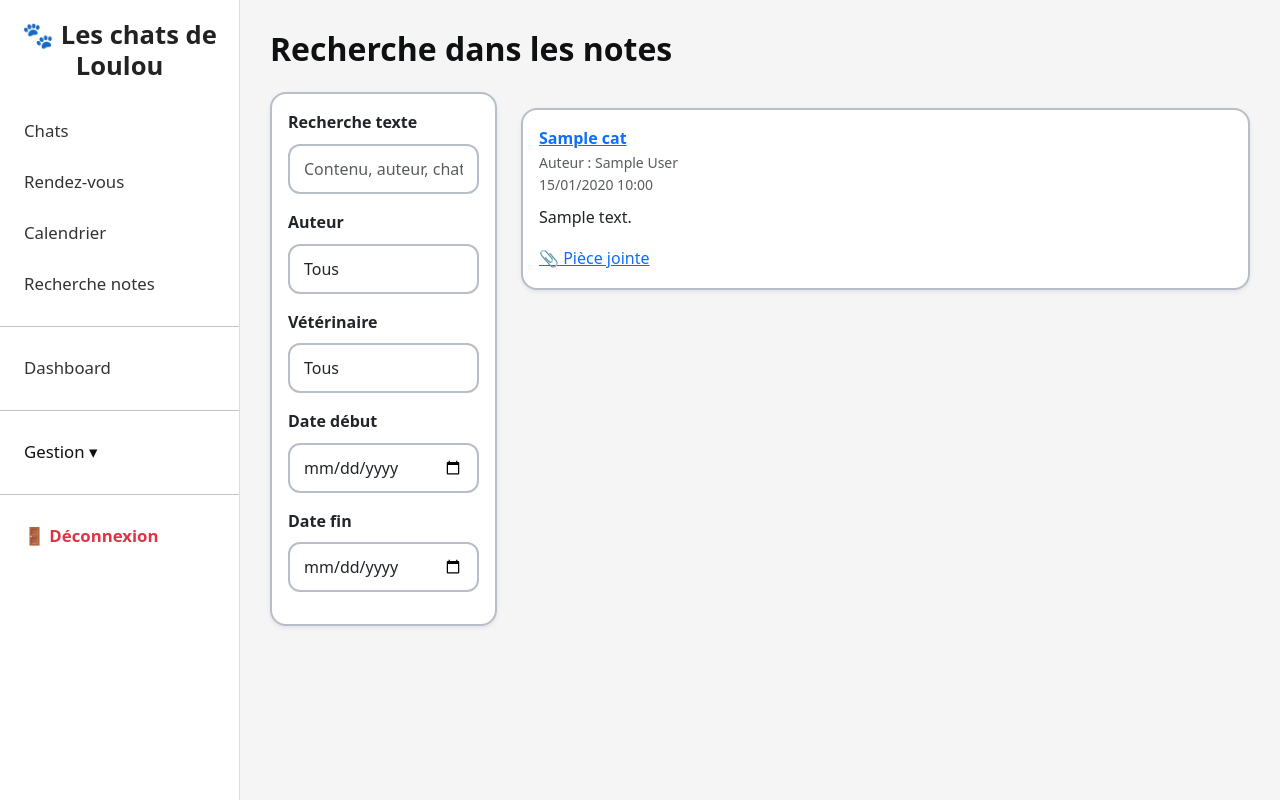
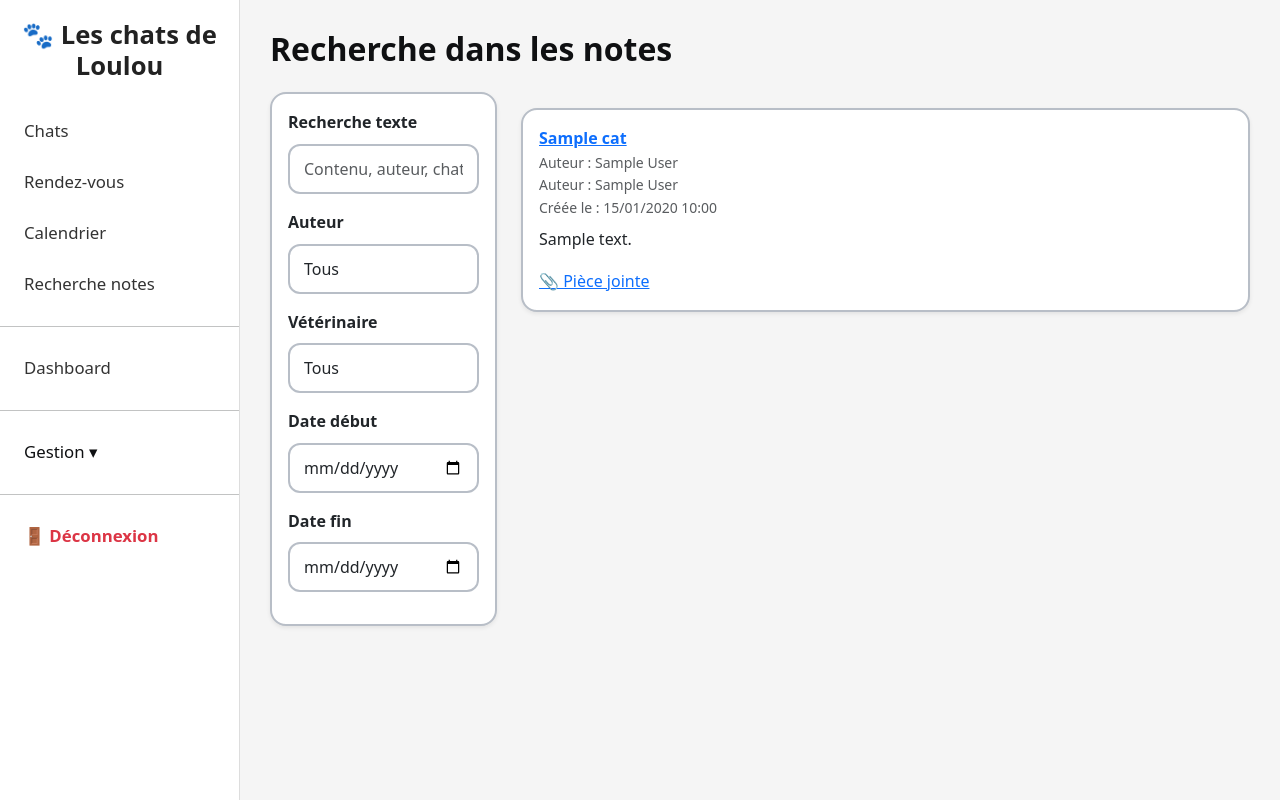
Before and after one commit to Sqnk/leschatsdelou, a Flask app: page /search_notes in a window 1280 px wide. Run offline with Flask 3, Linux system fonts and the light colour scheme; the visitor is signed in with stand-in values (Sample User, id 1); tables that the repository leaves empty hold one stand-in row (values such as "Sample post"); some libraries are stand-ins or nearby versions.

Commit message:
Add files via upload

```diff
--- a/templates/search_notes.html
+++ b/templates/search_notes.html
@@ -184,9 +184,18 @@ function displayNotes(data) {
                 <div class="flex-grow-1">
                     <a href="/cats/${n.cat_id}" class="fw-bold">${n.cat_name}</a>
                     <div class="text-muted small">Auteur : ${n.author}</div>
-                    <div class="text-muted small">${n.created_at}</div>
-                    ${n.content ? `<p class="mt-2">${n.content}</p>` : ""}
-                    ${n.file ? `<a href="/uploads/${n.file}" target="_blank">📎 Pièce jointe</a>` : ""}
+                    <div class="text-muted small">Auteur : ${n.author}</div>
+
+					${n.veterinarian ? `<div class="text-muted small">Vétérinaire : ${n.veterinarian}</div>` : ""}
+
+					<div class="text-muted small">Créée le : ${n.created_at}</div>
+
+					${n.updated_at ? `<div class="text-muted small">Modifiée le : ${n.updated_at}</div>` : ""}
+
+					${n.content ? `<p class="mt-2">${n.content}</p>` : ""}
+
+					${n.file ? `<a href="/uploads/${n.file}" target="_blank">📎 Pièce jointe</a>` : ""}
+
                 </div>
             </div>
         `;
```
